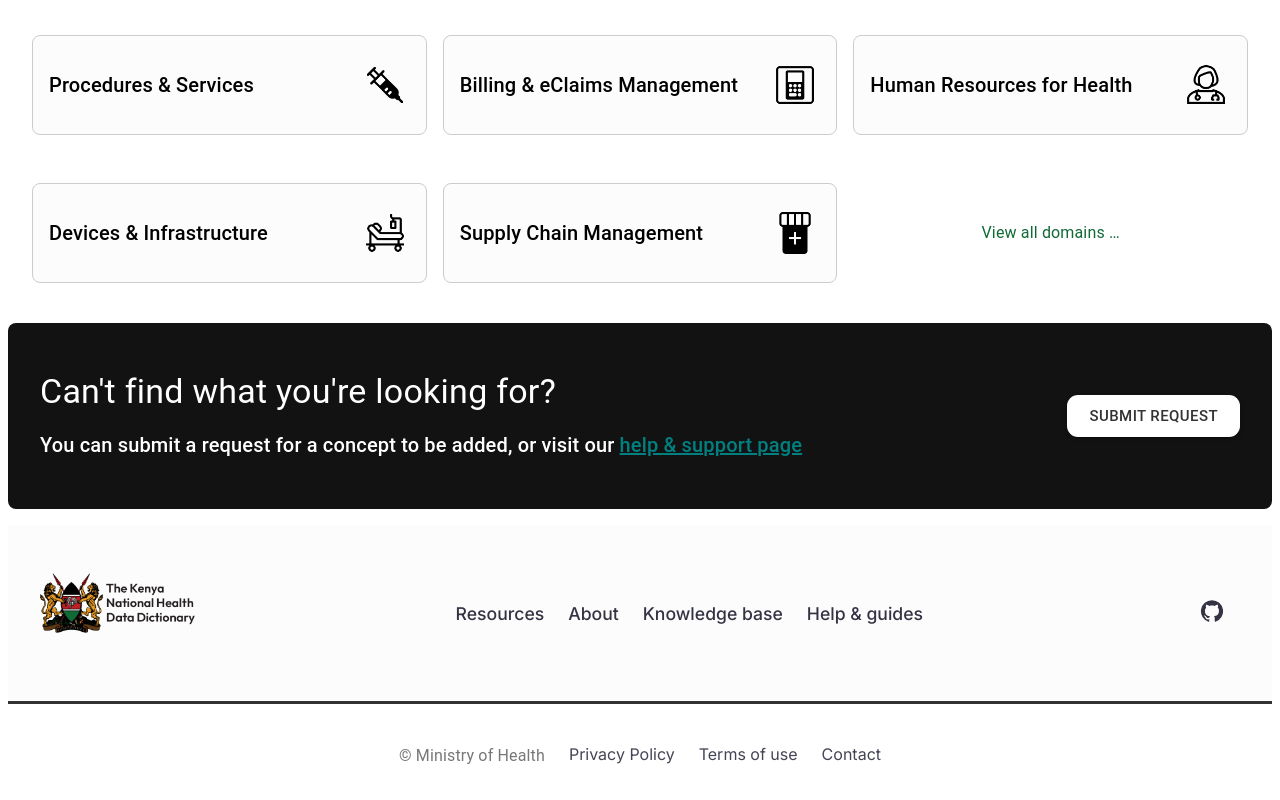
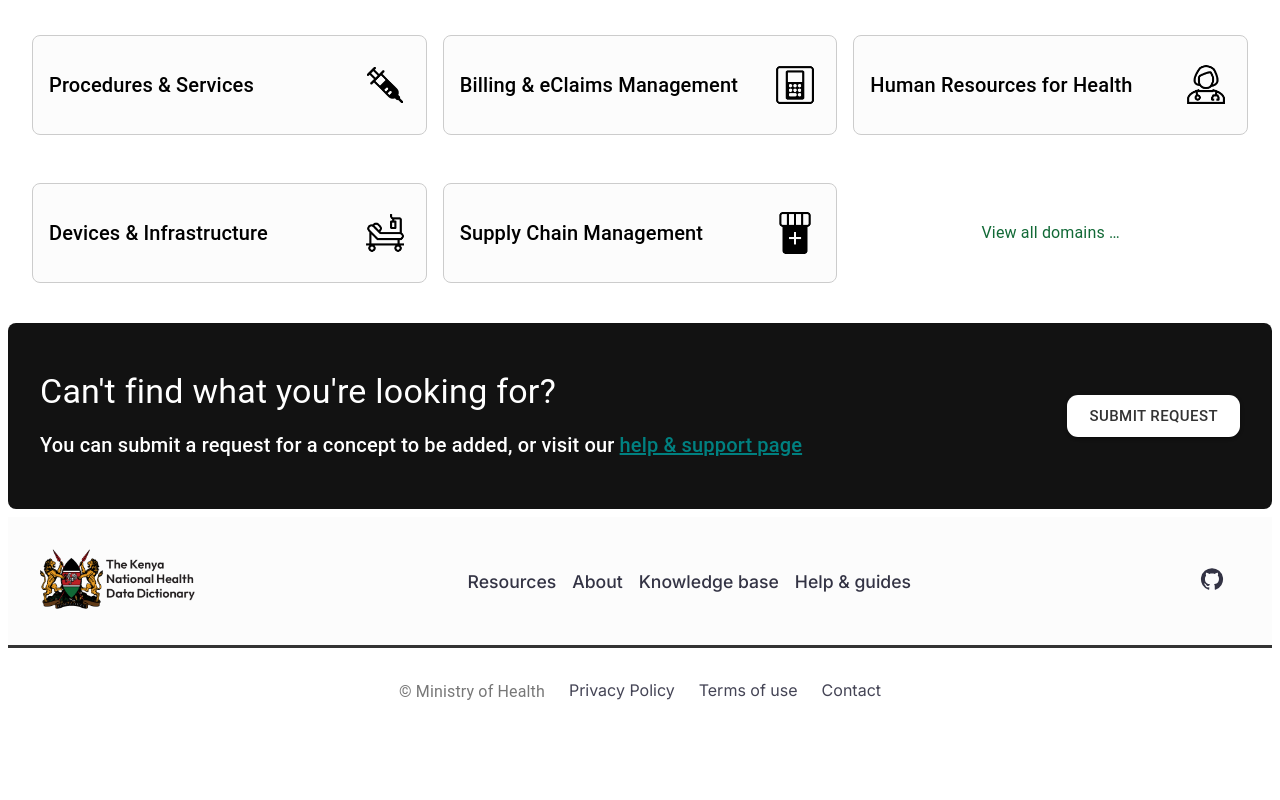
Before and after one commit to moh-kenya/nhdd-frontend, a Next.js app: page / in a window 1280 px wide. Shown: the part 888-1688 px from the top of the page. After the commit the page ends 1624 px from the top, so only its background shows below. Built offline with nearby package versions, Linux system fonts and the light colour scheme.

Commit message:
Add NavBar component and update styling in _app.js and index.js

```diff
--- a/pages/_app.js
+++ b/pages/_app.js
@@ -1,8 +1,15 @@
 
+import { Box } from '@mui/material';
 import '../public/assets/css/custom.css'
+import NavBar from '@/components/Navbar';
 
 export default function App({ Component, pageProps }) {
-  return (
-    <Component {...pageProps} />
-  );
+    return (
+        <>
+            <Box sx={{ flexGrow: 1 }} marginBottom={2}>
+                <NavBar />
+            </Box>
+            <Component {...pageProps} />
+        </>
+    );
 }
--- a/pages/index.js
+++ b/pages/index.js
@@ -43,9 +43,6 @@ export default function Home() {
                 <link rel="icon" href="/favicon.ico" />
             </Head>
             <main>
-                <Box sx={{ flexGrow: 1 }} marginBottom={2}>
-                    <Navbar />
-                </Box>
                 <Box style={{ backgroundColor: '#116936' }} borderRadius={'8px'} sx={{ flexGrow: 1, flexDirection: 'column', px: { xs: '1em', md: '3em' }, py: { xs: '2em', md: '4em' } }}>
                     <Box borderRadius={'8px'} sx={{ px: { xs: '1em', md: '3em' }, py: { xs: '1em', md: '3em' } }}>
                         <Typography variant="h3" sx={{ display: { xs: 'none', md: 'flex' } }} fontWeight={"bold"} marginBottom={'5px'} color={'#fff'}> Welcome to the <br />Kenya National Health <br />Data Dictionary </Typography>
@@ -118,11 +115,11 @@ export default function Home() {
                         </Button>
                     </Box>
                 </Box>
-                <Box style={{ backgroundColor: '#fcfcfc', borderBottom: '3px solid #333' }} mb={2} mt={2} sx={{ display: 'flex', flexGrow: 1, flexDirection: 'row', alignItems: 'center', px: { xs: '1em', md: '2em' }, py: { xs: '2em', md: '3em' }, gap: 3 }}>
+                <Box style={{ backgroundColor: '#fcfcfc', borderBottom: '3px solid #333' }} my={1} sx={{ display: 'flex', flexGrow: 1, flexDirection: 'row', alignItems: 'center', px: { xs: '1em', md: '2em' }, py: { xs: '1em', md: '2em' }, gap: 2 }}>
                     <Box>
-                        <img src="/assets/images/knhdd.png" alt="MoH KNHTS" width={'auto'} style={{ marginBottom: '1em' }} height={60} />
+                        <img src="/assets/images/knhdd.png" alt="MoH KNHTS" width={'auto'} height={60} />
                     </Box>
-                    <Box sx={{ flexGrow: 1, display: { xs: 'none', md: 'flex' }, flexDirection: 'row', justifyContent: 'center', gap: 3 }}>
+                    <Box sx={{ flexGrow: 1, display: { xs: 'none', md: 'flex' }, flexDirection: 'row', justifyContent: 'center', gap: 2 }}>
                         <Link style={{ fontWeight: '500', textDecoration: 'none', color: '#334', fontSize: '1.1em' }} href={'/'}>Resources</Link>
                         <Link style={{ fontWeight: '500', textDecoration: 'none', color: '#334', fontSize: '1.1em' }} href={'/'}>About</Link>
                         <Link style={{ fontWeight: '500', textDecoration: 'none', color: '#334', fontSize: '1.1em' }} href={'/'}>Knowledge base</Link>
```
